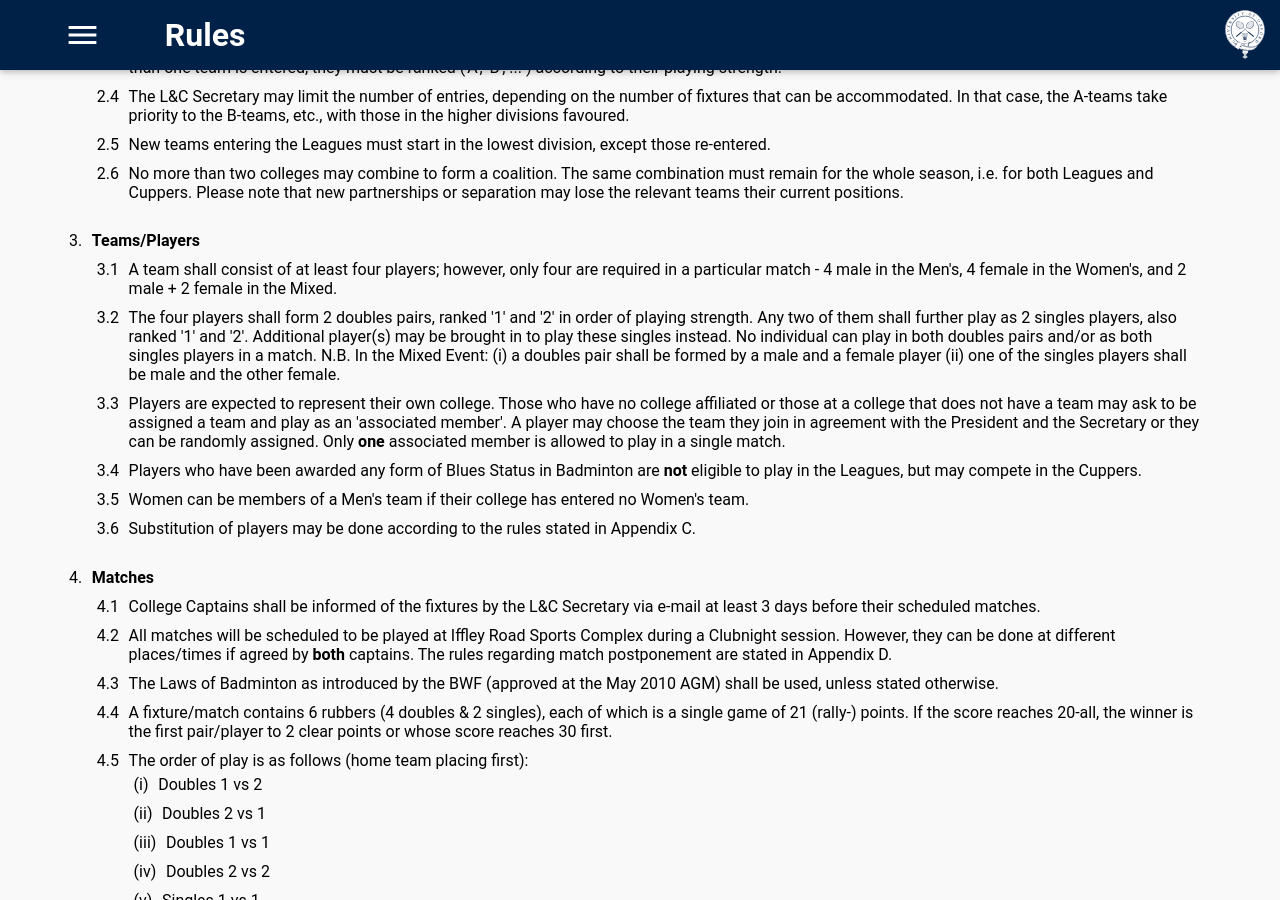
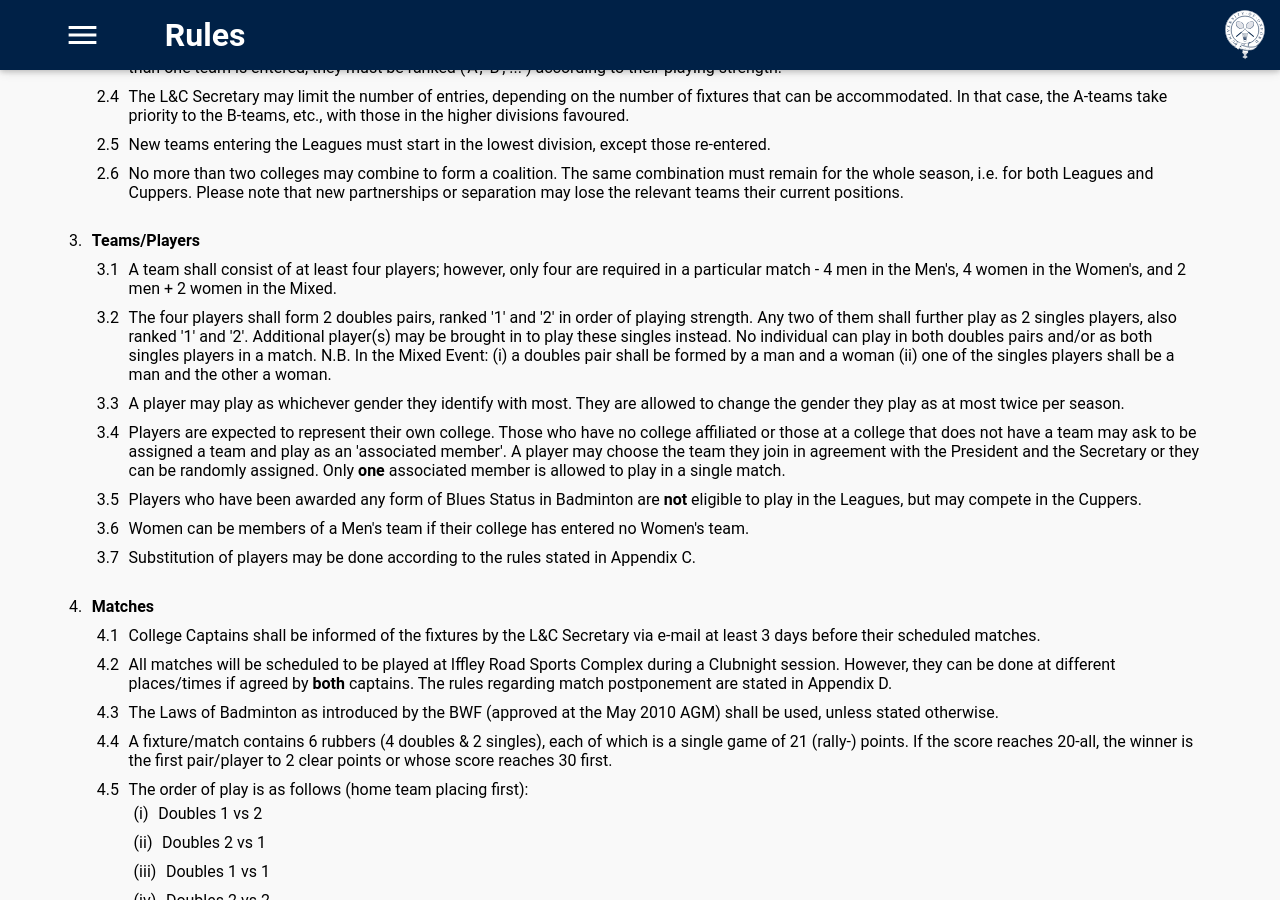
Before and after one commit to OUBaC/OUBaC.github.io, a Jekyll site: the page built from rules.html, in a window 1280 px wide and 900 px high, scrolled down 751 px. Built offline with Jekyll 4.4.1, drawn with Linux system fonts in a browser that asks for light colours; some of the changed text lies outside the part shown.

Commit message:
Updated the rules to allow people to in League and Cuppers as whichever gender they identify with most.

```diff
--- a/rules.html
+++ b/rules.html
@@ -113,8 +113,9 @@ title: Rules
 		<li>
 			<h3>Teams/Players</h3>
 			<ol>
-				<li>A team shall consist of at least four players; however, only four are required in a particular match - 4 male in the Men's, 4 female in the Women's, and 2 male + 2 female in the Mixed.</li>
-				<li>The four players shall form 2 doubles pairs, ranked '1' and '2' in order of playing strength. Any two of them shall further play as 2 singles players, also ranked '1' and '2'. Additional player(s) may be brought in to play these singles instead. No individual can play in both doubles pairs and/or as both singles players in a match. N.B. In the Mixed Event: (i) a doubles pair shall be formed by a male and a female player (ii) one of the singles players shall be male and the other female.</li>
+				<li>A team shall consist of at least four players; however, only four are required in a particular match - 4 men in the Men's, 4 women in the Women's, and 2 men + 2 women in the Mixed.</li>
+				<li>The four players shall form 2 doubles pairs, ranked '1' and '2' in order of playing strength. Any two of them shall further play as 2 singles players, also ranked '1' and '2'. Additional player(s) may be brought in to play these singles instead. No individual can play in both doubles pairs and/or as both singles players in a match. N.B. In the Mixed Event: (i) a doubles pair shall be formed by a man and a woman (ii) one of the singles players shall be a man and the other a woman.</li>
+				<li>A player may play as whichever gender they identify with most. They are allowed to change the gender they play as at most twice per season.</li>
 				<li>Players are expected to represent their own college. Those who have no college affiliated or those at a college that does not have a team may ask to be assigned a team and play as an 'associated member'. A player may choose the team they join in agreement with the President and the Secretary or they can be randomly assigned. Only <strong>one</strong> associated member is allowed to play in a single match.</li>
 				<li>Players who have been awarded any form of Blues Status in Badminton are <strong>not</strong> eligible to play in the Leagues, but may compete in the Cuppers.</li>
 				<li>Women can be members of a Men's team if their college has entered no Women's team.</li>
@@ -183,7 +184,7 @@ title: Rules
 				</li>
 				<li><h3>Substitution</h3>
 					<ol>
-						<li>In the Leagues, substitution can only be made by a player (of same sex) from a weaker team. Nevertheless, a maximum of <strong>one</strong> woman is allowed to substitute a man in a Men's match, without precluding her from playing in the Women's team.</li>
+						<li>In the Leagues, substitution can only be made by a player (of same gender) from a weaker team. Nevertheless, a maximum of <strong>one</strong> woman is allowed to substitute a man in a Men's match, without precluding her from playing in the Women's team.</li>
 						<li>Once a player has played for a stronger team more than once, they may not play for a weaker team. However, they may be promoted from a weaker to a stronger team.</li>
 						<li>Breaking the above rules may result in point penalties as determined by the L&C Secretary.</li>
 					</ol>
```
